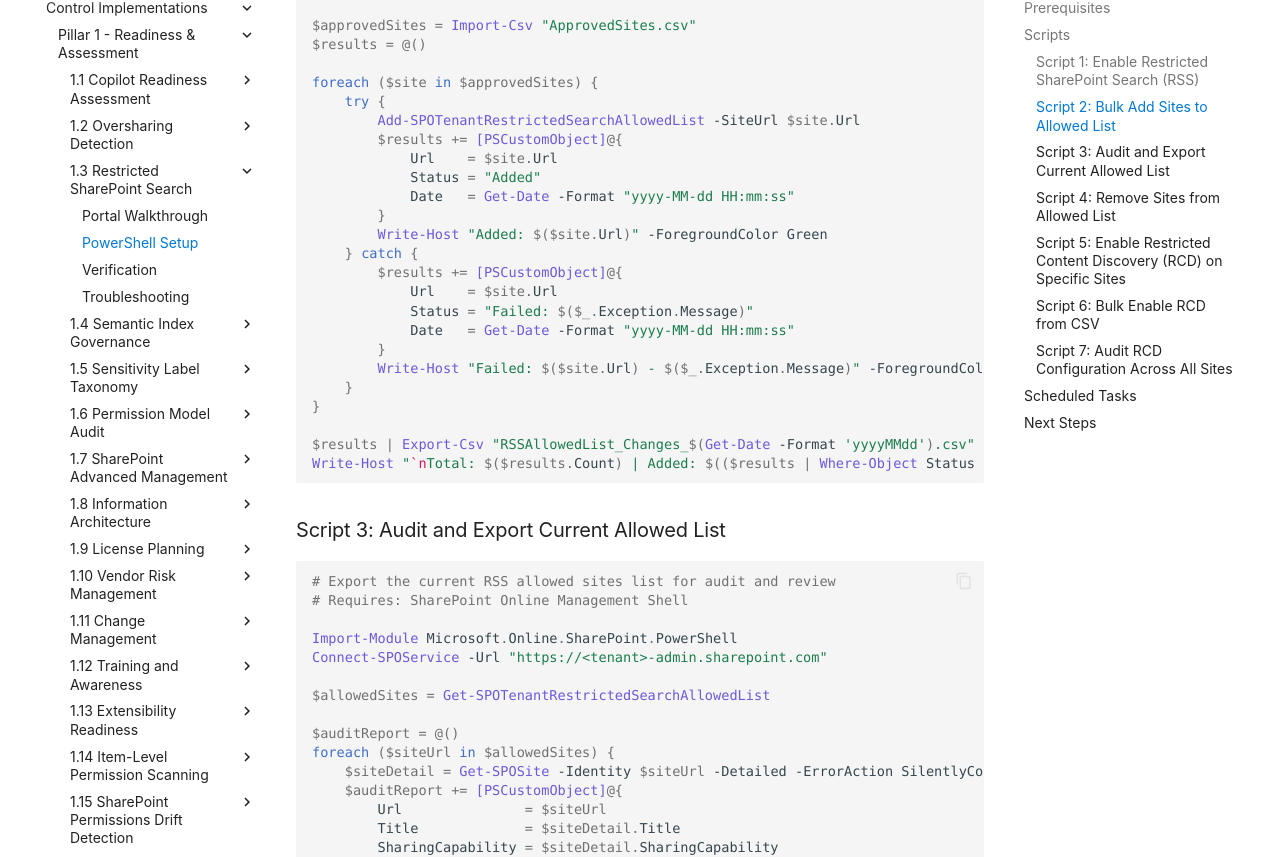
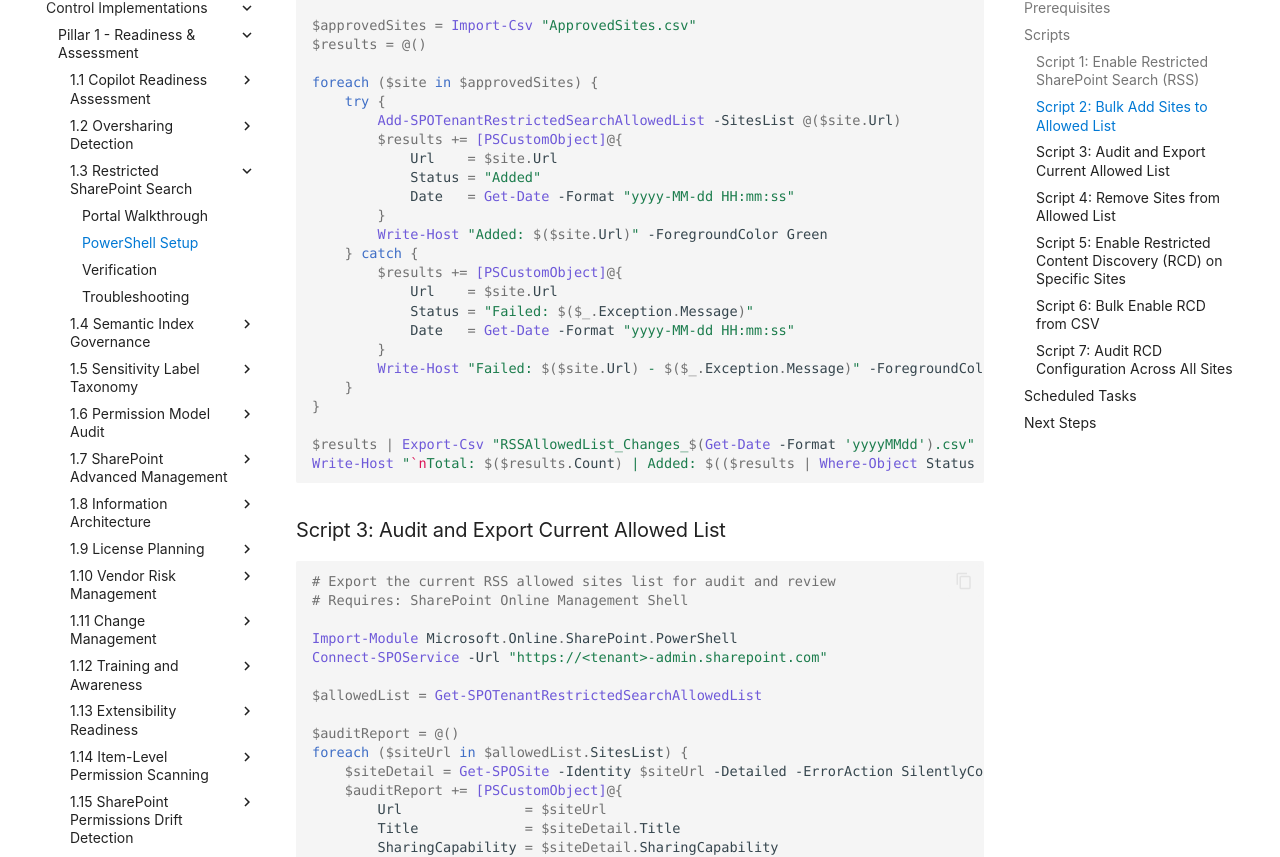
Before and after one commit to judeper/FSI-CopilotGov, an MkDocs documentation site: the page built from docs/playbooks/control-implementations/1.3/powershell-setup.md, in a window 1280 px wide and 1400 px high, scrolled down 1189 px. Shown: the part 148-1005 px from the top of the window. Built offline with MkDocs 1.6.1 and Material for MkDocs 9.7.7, drawn with Linux system fonts in a browser that asks for light colours; comment, search, counter and statistics services are not loaded; some of the changed text lies outside the part shown.

Commit message:
fix(1.3): correct PowerShell cmdlet names and parameters for RSS
- Replace deprecated Set-SPOTenant -IsRestrictedSharePointSearch with
  Set-SPOTenantRestrictedSearchMode -Mode Restricted (control + table)
- Fix Add-SPOTenantRestrictedSearchAllowedList: -SiteUrl → -SitesList @()
- Fix Remove-SPOTenantRestrictedSearchAllowedList: -SiteUrl → -SitesList @()
- Fix Get-SPOTenantRestrictedSearchAllowedList iteration: access .SitesList
  property instead of iterating the raw return object

Co-authored-by: Copilot <223556219+Copilot@users.noreply.github.com>

```diff
--- a/docs/playbooks/control-implementations/1.3/powershell-setup.md
+++ b/docs/playbooks/control-implementations/1.3/powershell-setup.md
@@ -45,7 +45,7 @@ $results = @()
 
 foreach ($site in $approvedSites) {
     try {
-        Add-SPOTenantRestrictedSearchAllowedList -SiteUrl $site.Url
+        Add-SPOTenantRestrictedSearchAllowedList -SitesList @($site.Url)
         $results += [PSCustomObject]@{
             Url    = $site.Url
             Status = "Added"
@@ -75,10 +75,10 @@ Write-Host "`nTotal: $($results.Count) | Added: $(($results | Where-Object Statu
 Import-Module Microsoft.Online.SharePoint.PowerShell
 Connect-SPOService -Url "https://<tenant>-admin.sharepoint.com"
 
-$allowedSites = Get-SPOTenantRestrictedSearchAllowedList
+$allowedList = Get-SPOTenantRestrictedSearchAllowedList
 
 $auditReport = @()
-foreach ($siteUrl in $allowedSites) {
+foreach ($siteUrl in $allowedList.SitesList) {
     $siteDetail = Get-SPOSite -Identity $siteUrl -Detailed -ErrorAction SilentlyContinue
     $auditReport += [PSCustomObject]@{
         Url               = $siteUrl
@@ -107,7 +107,7 @@ $sitesToRemove = Import-Csv "SitesToRemove.csv"
 
 foreach ($site in $sitesToRemove) {
     try {
-        Remove-SPOTenantRestrictedSearchAllowedList -SiteUrl $site.Url
+        Remove-SPOTenantRestrictedSearchAllowedList -SitesList @($site.Url)
         Write-Host "Removed: $($site.Url)" -ForegroundColor Yellow
     } catch {
         Write-Host "Failed to remove: $($site.Url) - $($_.Exception.Message)" -ForegroundColor Red
```
Also changed, not shown: docs/controls/pillar-1-readiness/1.3-restricted-sharepoint-search.md (+3 -3 lines).
